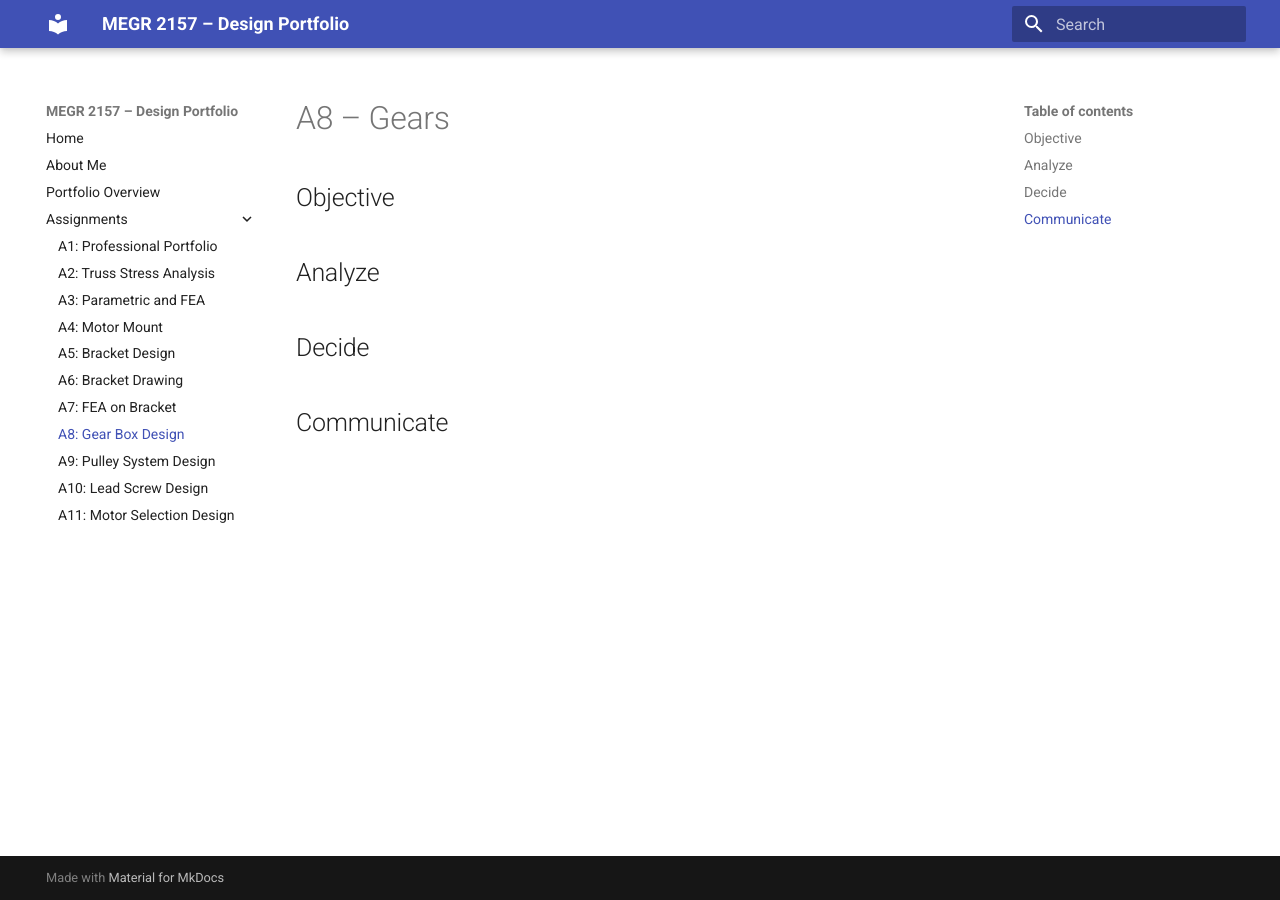
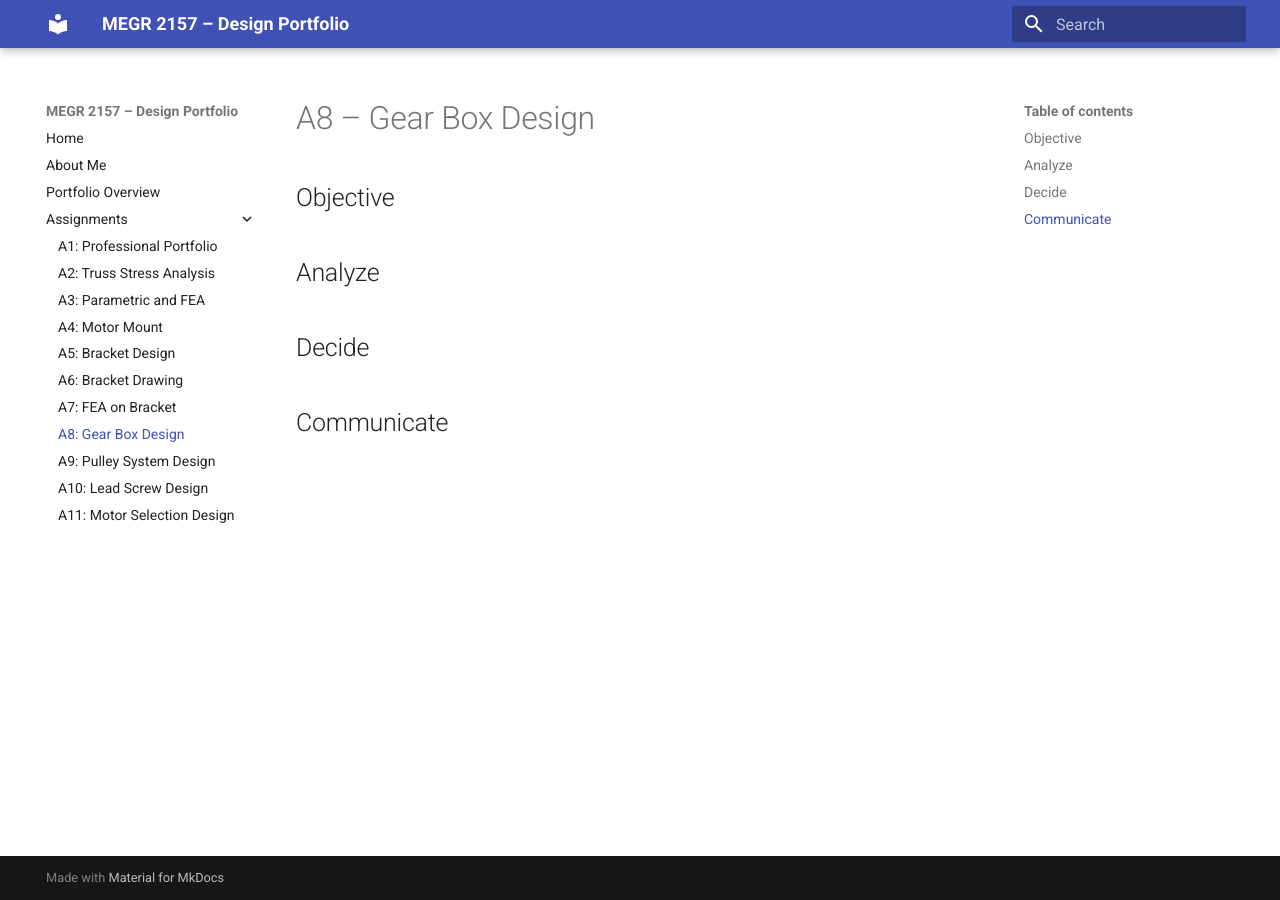
Before and after one commit to AcGallo/Florencondia-MEGR-2157-Portfolio, an MkDocs documentation site: the page built from docs/assignments/A08/index.md, in a window 1280 px wide. Built offline with MkDocs 1.6.1 and Material for MkDocs 9.7.7, drawn with Linux system fonts in a browser that asks for light colours.

Commit message:
Update index.md

```diff
--- a/docs/assignments/A08/index.md
+++ b/docs/assignments/A08/index.md
@@ -1,4 +1,4 @@
-# A8 – Gears
+# A8 – Gear Box Design
 
 ## Objective
 
```
